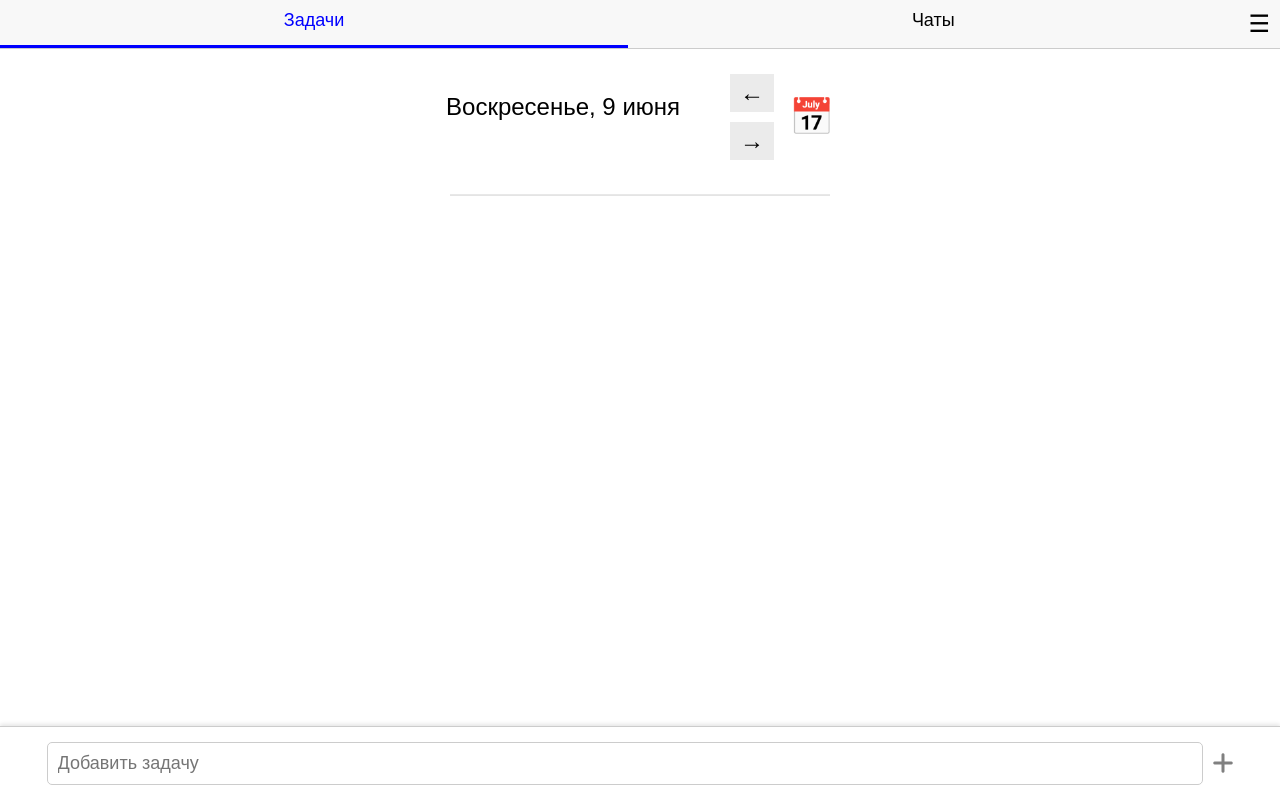
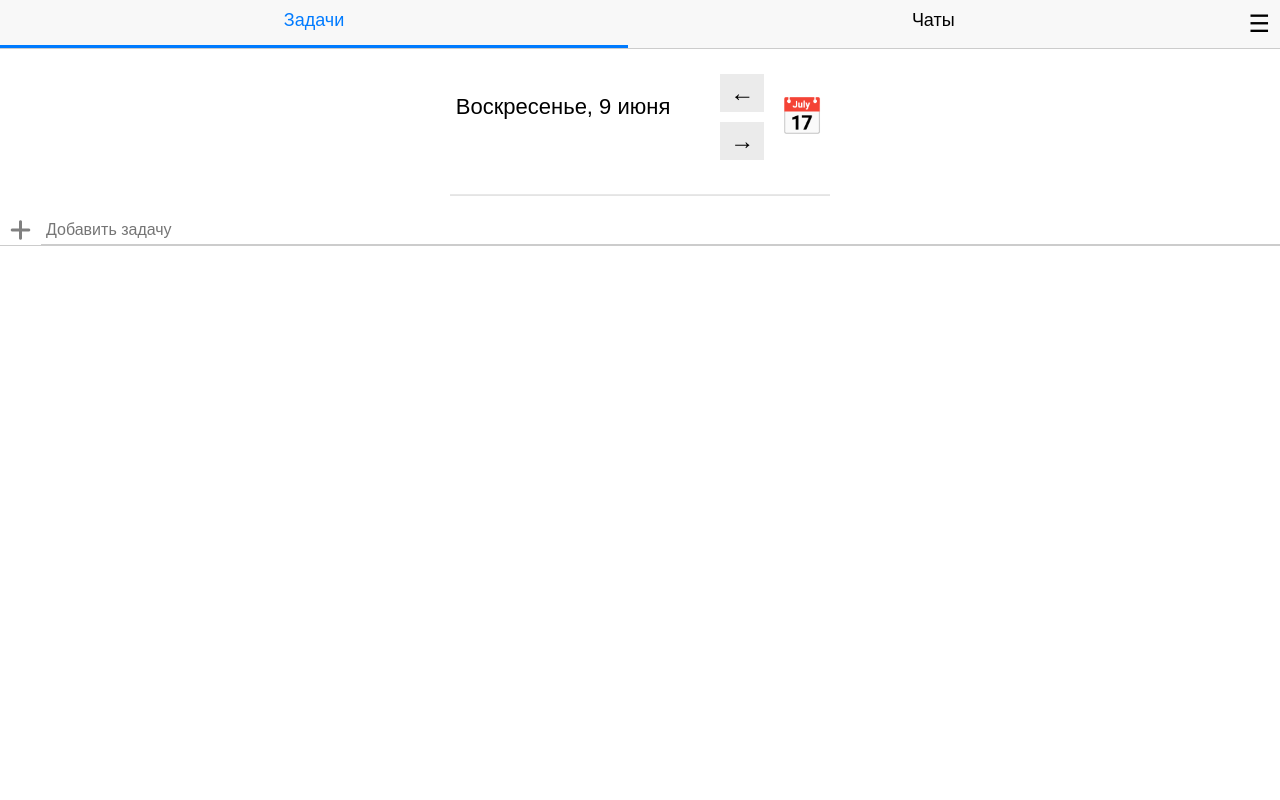
Before and after one commit to progito/tasks, a plain HTML site: page index.html in a window 1280 px wide. Drawn offline with Linux system fonts and the light colour scheme.

Commit message:
Add files via upload

```diff
--- a/index.html
+++ b/index.html
@@ -37,14 +37,11 @@
     <hr class="hr-class"/>
     <div class="date-picker-panel" id="datePickerPanel">
         <span class="date-picker-close" id="datePickerClose">&times;</span>
+        <br/>
+        <p>выберите дату:</p>
         <input type="date" id="datePicker" style="width: 100%; padding: 10px; font-size: 18px;">
     </div>
-    <div class="add-task">
-        <input type="text" id="taskInput" placeholder="Добавить задачу">
-        <div class="add-icon" id="addTaskButton">
-            <i class="fas fa-plus"></i>
-        </div>
-    </div>
+
     <ul id="taskList"></ul>
     <div class="task-options-panel" id="taskOptionsPanel">
         <span class="task-options-close" id="taskOptionsClose">&times;</span>
@@ -54,6 +51,13 @@
         <button id="moveToDate">На другую дату</button>
         <button id="deleteTask" class="delete">Удалить задачу</button>
     </div>
+    <div class="add-task">
+        <div class="add-icon" id="addTaskButton">
+            <i class="fas fa-plus"></i>
+        </div>
+        <input type="text" id="taskInput" placeholder="Добавить задачу">
+
+    </div>
     <div class="chats-panel" id="chatsPanel" style="display: none;">
         <h1>Chats</h1>
     </div>
--- a/script.js
+++ b/script.js
@@ -119,9 +119,21 @@ function addTask() {
     const taskItem = createTaskItem(taskText);
     taskList.appendChild(taskItem);
 
+    // Проверяем наличие времени в тексте задачи и выделяем его
+    const timePattern = /\b([01]?[0-9]|2[0-3]):[0-5][0-9]\b/g;
+    const matches = taskText.match(timePattern);
+    if (matches) {
+        matches.forEach(match => {
+            const startIndex = taskText.indexOf(match);
+            const endIndex = startIndex + match.length;
+            const highlightedText = `<span class="time-highlight">${match}</span>`;
+            taskItem.querySelector('.task-text').innerHTML = taskText.slice(0, startIndex) + highlightedText + taskText.slice(endIndex);
+        });
+    }
+
+    // Добавляем задачу к списку и сохраняем в localStorage
     const currentDate = parseDateString(dateElement.textContent);
     const formattedDate = formatDateShort(currentDate);
-
     if (!tasksByDate[formattedDate]) {
         tasksByDate[formattedDate] = [];
     }
@@ -130,6 +142,7 @@ function addTask() {
 
     taskInput.value = '';
 }
+
 
 
 
@@ -212,6 +225,7 @@ function moveToAnotherDate(taskText, newDate) {
 }
 
 // Функция для создания элемента задачи
+// Функция для создания элемента задачи
 function createTaskItem(taskText) {
     const taskItem = document.createElement('li');
     taskItem.classList.add('task-item');
@@ -224,6 +238,15 @@ function createTaskItem(taskText) {
     const checkbox = taskItem.querySelector('.task-checkbox');
     const taskTextElement = taskItem.querySelector('.task-text');
     const taskOptions = taskItem.querySelector('.task-options');
+
+    // Добавляем обработчик события клика по задаче для выделения
+    taskItem.addEventListener('click', () => {
+        if (selectedTaskItem) {
+            selectedTaskItem.classList.remove('selected');
+        }
+        taskItem.classList.add('selected');
+        selectedTaskItem = taskItem;
+    });
 
     checkbox.addEventListener('click', () => {
         taskItem.classList.toggle('completed');
@@ -248,6 +271,7 @@ function createTaskItem(taskText) {
 
     return taskItem;
 }
+
 
 // Функция для сохранения задач в LocalStorage
 function saveTasksToLocalStorage() {
--- a/styles.css
+++ b/styles.css
@@ -37,7 +37,7 @@ body {
 }
 
 .tab.active {
-    color: blue;
+    color: #007bff;
 }
 
 .tab.active::after {
@@ -47,11 +47,11 @@ body {
     left: 0;
     right: 0;
     height: 3px;
-    background-color: blue;
+    background-color: #007bff;
 }
 
 .date {
-    font-size: 24px;
+    font-size: 22px;
     margin-bottom: 20px;
 }
 
@@ -83,7 +83,7 @@ button {
     border: 1px solid #ccc;
     border-radius: 10px 10px 0 0;
     padding: 20px;
-    box-shadow: 0 2px 4px rgba(0, 0, 0, 0.1);
+    box-shadow: 0px 1px 20px 3px rgb(65 99 132 / 45%);
     transition: bottom 0.3s ease;
     height: 50%;
     z-index: 1000;
@@ -117,26 +117,32 @@ button {
     border-top: 0.5px solid rgba(243, 243, 243, 0.258);
 }
 
+
+
+
 .add-task {
-    position: fixed;
-    bottom: 0;
-    left: 0;
-    right: 0;
-    padding: 15px 10px;
-    background-color: #fff;
-    border-top: 1px solid #ccc;
     display: flex;
-    justify-content: center;
     align-items: center;
-    box-shadow: 0 -2px 4px rgba(0, 0, 0, 0.1);
+    margin-bottom: 10px;
+    border-bottom: 1px solid #ccc;
 }
 
-.add-task input {
-    width: 90%;
-    padding: 10px;
-    font-size: 18px;
-    border: 1px solid #ccc;
-    border-radius: 5px;
+.add-icon {
+    margin-right: 10px;
+    cursor: pointer;
+}
+
+#taskInput {
+    border: none;
+    border-bottom: 1px solid #ccc;
+    padding: 5px;
+    font-size: 16px;
+    flex: 1;
+}
+
+#taskInput:focus {
+    outline: none;
+    border-bottom: 2px solid #007bff; /* Цвет фокуса */
 }
 
 .add-icon {
@@ -244,10 +250,11 @@ ul#taskList {
     border: 1px solid #ccc;
     border-radius: 10px 10px 0 0;
     padding: 20px;
-    box-shadow: 0 2px 4px rgba(0, 0, 0, 0.1);
+    box-shadow: 0px 1px 20px 3px rgb(65 99 132 / 45%);
     transition: bottom 0.3s ease;
     z-index: 1000;
     display: flex;
+    border: none;
     flex-direction: column;
     gap: 10px;
 }
```
